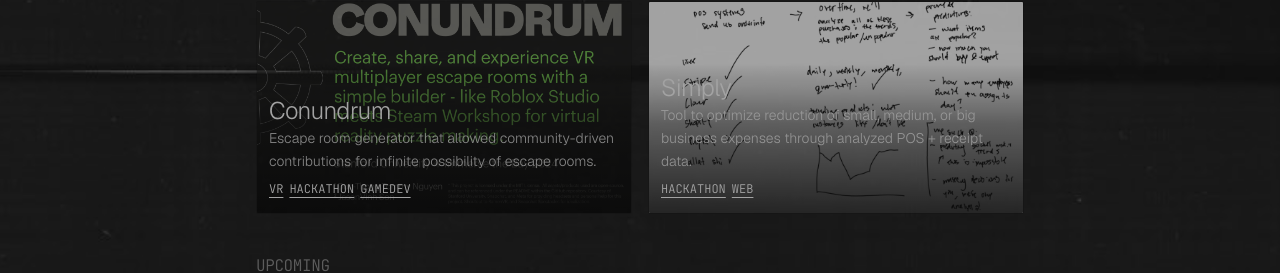
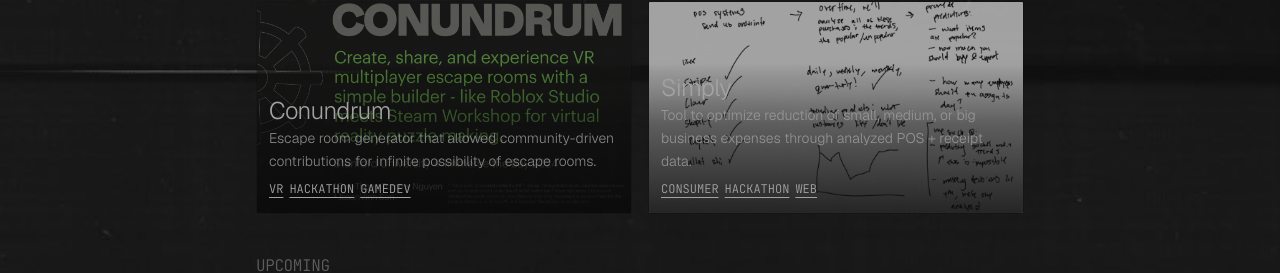
Before and after one commit to vznh/mole, a Next.js app: page / in a window 1280 px wide. Shown: the part 1220-1493 px from the top of the page. Built offline with nearby package versions, Linux system fonts and the light colour scheme.

Commit message:
add: consumer tag on simply

```diff
--- a/src/presets/work.ts
+++ b/src/presets/work.ts
@@ -106,7 +106,7 @@
       "/images/projects/simply/2.png",
       "/images/projects/simply/3.png",
     ],
-    categories: ["hackathon", "web"],
+    categories: ["consumer", "hackathon", "web"],
     accent: "bg-black"
   }
 
```
